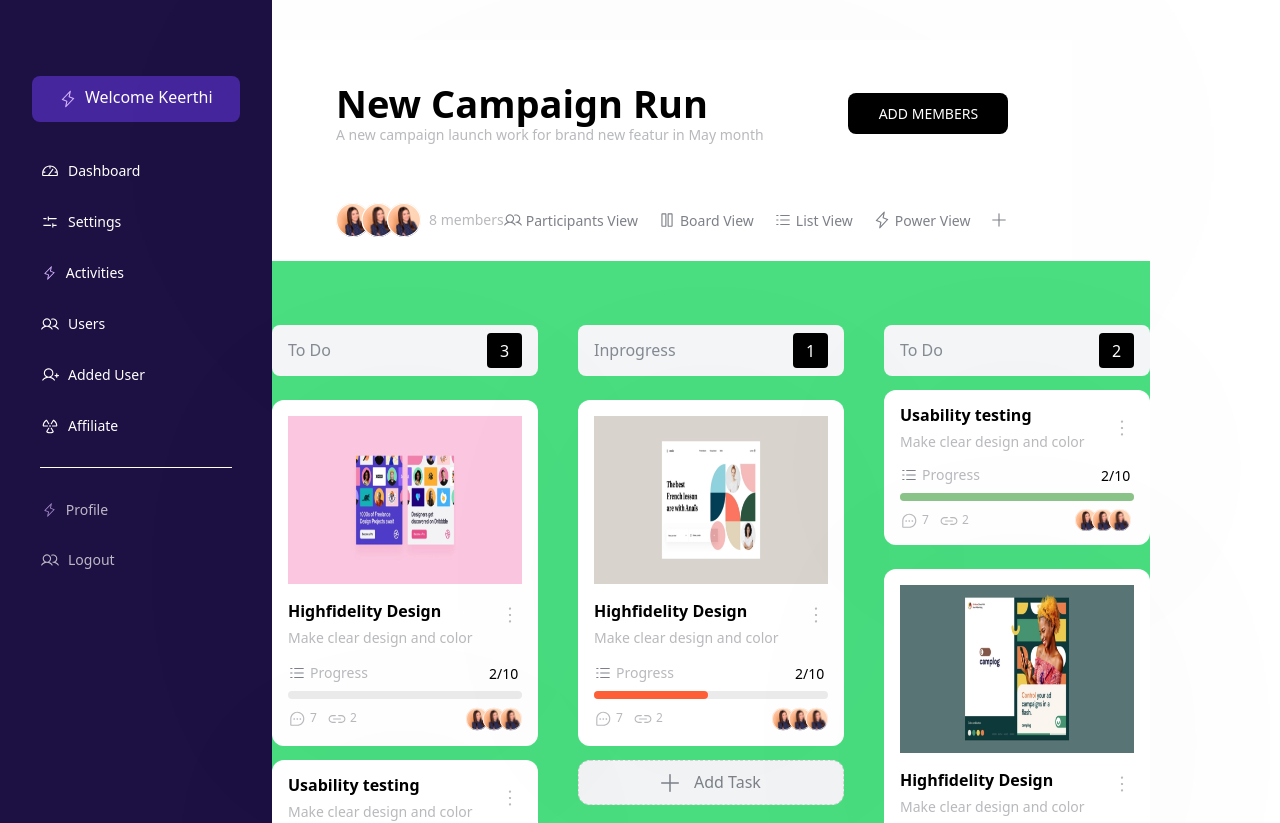
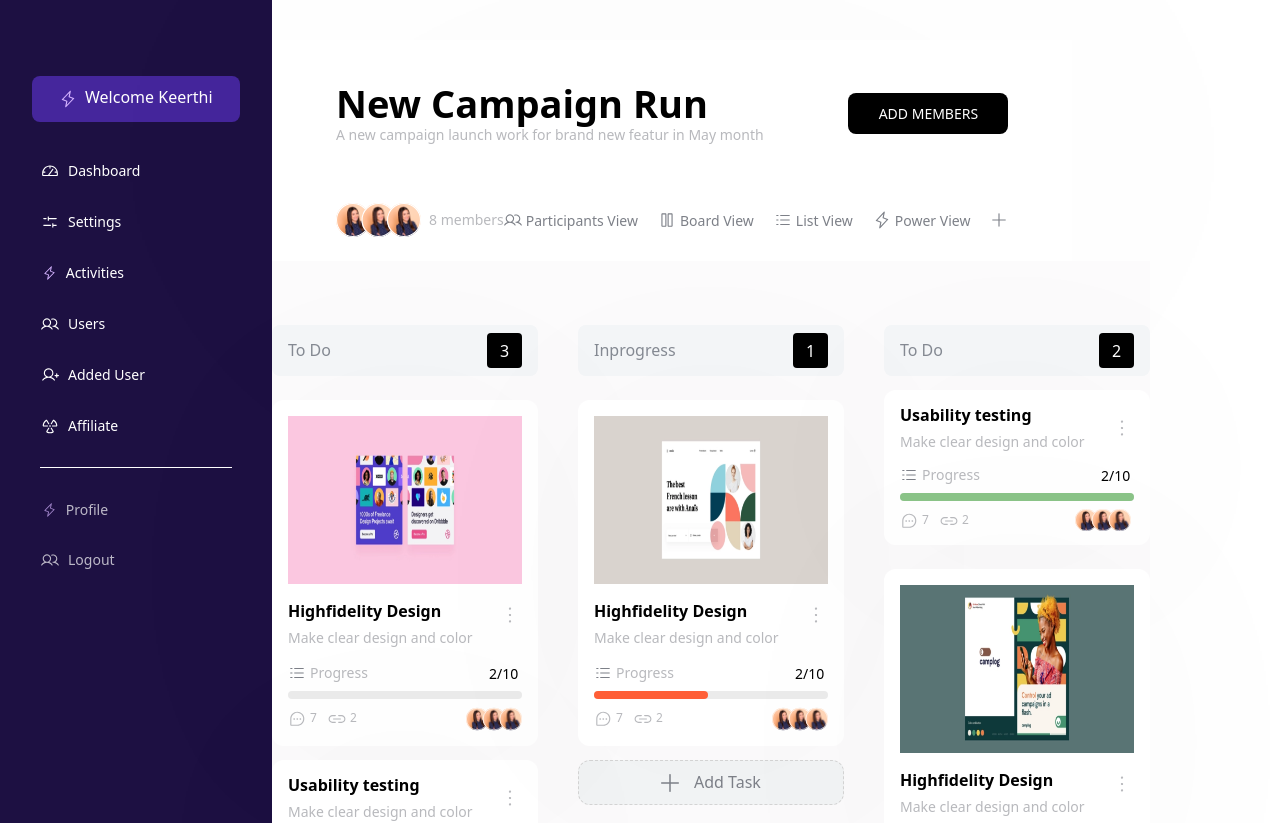
Before and after one commit to mueezsanwo/nupatsecondtask, a React (Vite) app: page / in a window 1280 px wide. Shown: the top 823 px of the page. Built offline with nearby package versions, Linux system fonts and the light colour scheme.

Commit message:
new commit

```diff
--- a/src/components/BodyCards.jsx
+++ b/src/components/BodyCards.jsx
@@ -5,7 +5,7 @@ import Card3 from './Card3'
 
 const BodyCards = () => {
   return (
-    <div className=' flex justify-evenly absolute  l:bg-green-400 2xl:bg-red-500 l:absolute 2xl:absolute bg-[#FCFBFC] w-[fill] left-[272px] top-[261px] h-[stretch]'>
+    <div className=' flex justify-evenly absolute  l:absolute 2xl:absolute bg-[#FCFBFC] w-[fill] left-[272px] top-[261px] h-[stretch]'>
         <div className=' mt-[64px] h-[661px] flex gap-[40px] 2xl:gap-16 '>
            <Card1  />
            <Card2 />
```
